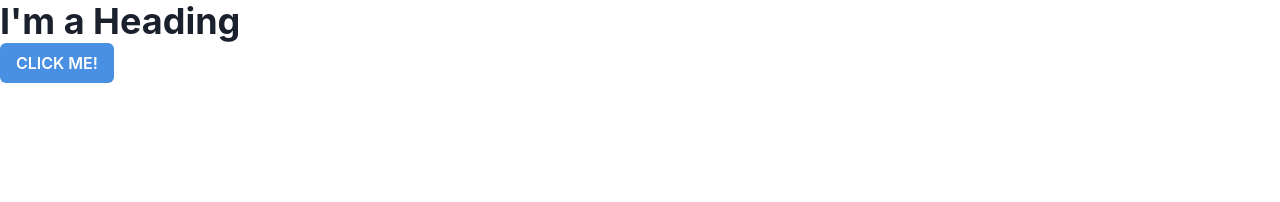
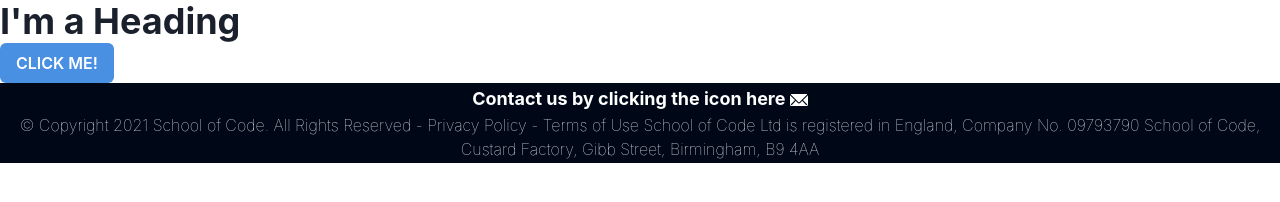
Before and after one commit to SchoolOfCode/GCI-ClientFrontend, a Gatsby site: page / in a window 1280 px wide. Built offline with nearby package versions, Linux system fonts and the light colour scheme; Gatsby itself is replaced by a stand-in of ours.

Commit message:
added footer component co-author: Emanuel, davidthearchetype@gmail.com

```diff
--- a/package.json
+++ b/package.json
@@ -16,6 +16,7 @@
   },
   "dependencies": {
     "@chakra-ui/gatsby-plugin": "^2.0.1",
+    "@chakra-ui/icons": "^1.0.16",
     "@chakra-ui/react": "^1.6.10",
     "@emotion/react": "^11.5.0",
     "@emotion/styled": "^11.3.0",
--- /dev/null
+++ b/src/components/Footer/index.css
@@ -0,0 +1,3 @@
+.footer {
+  background-color: #000818;
+}
--- /dev/null
+++ b/src/components/Footer/index.js
@@ -0,0 +1,22 @@
+import React from "react";
+import { EmailIcon } from "@chakra-ui/icons";
+import "./index.css";
+
+export function Footer() {
+  return (
+    <div className="footer flex flex-col items-center text-white justify-center w-full h-20 static bottom-0">
+      <p className="font-bold text-lg">
+        Contact us by clicking the icon here{" "}
+        <a href="mailto:info@schoolofcode.co.uk">
+          <EmailIcon />
+        </a>
+      </p>
+      <p className="flex font-thin text-center">
+        © Copyright 2021 School of Code. All Rights Reserved - Privacy Policy -
+        Terms of Use School of Code Ltd is registered in England, Company No.
+        09793790 School of Code, Custard Factory, Gibb Street, Birmingham, B9
+        4AA
+      </p>
+    </div>
+  );
+}
--- a/src/pages/index.js
+++ b/src/pages/index.js
@@ -1,6 +1,7 @@
 import * as React from "react";
 import { ChakraProvider, Heading } from "@chakra-ui/react";
 import { MainButton } from "../components/MainButton";
+import { Footer } from "../components/Footer";
 
 // markup
 const IndexPage = () => {
@@ -10,6 +11,7 @@ const IndexPage = () => {
         <Heading>I'm a Heading</Heading>
         <MainButton onClick={() => alert("Wow")} />
       </main>
+      <Footer />
     </ChakraProvider>
   );
 };
```
Also changed, not shown: 1 other file.
